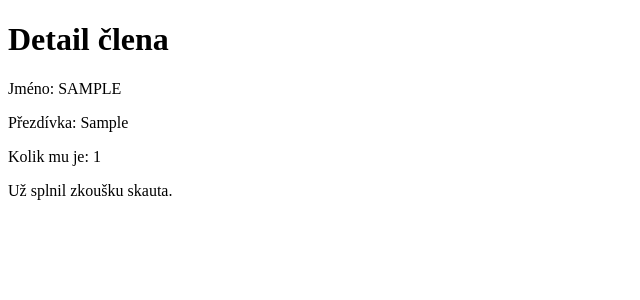
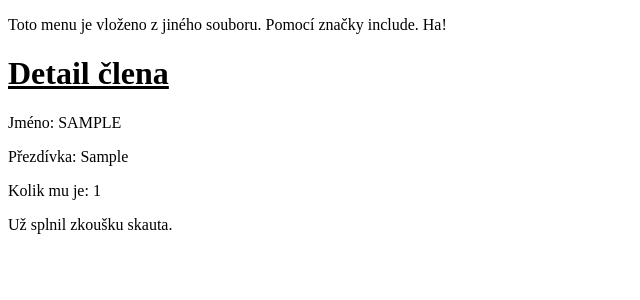
Before and after one commit to trohat/Django-skauti, a Django app: page /clenove/1 in a window 1280 px wide. Shown: the part 52-352 px from the top of the page, without its empty margins (0-640 px from the left). Run offline with Django 4.2, Linux system fonts and the light colour scheme; tables that the repository leaves empty hold one stand-in row (values such as "Sample post").

Commit message:
Velký úkol hotov

```diff
--- /dev/null
+++ b/clenove/static/clenove/styly.css
@@ -0,0 +1,3 @@
+h1 {
+    text-decoration: underline;
+}
--- a/clenove/templates/clenove/base.html
+++ b/clenove/templates/clenove/base.html
@@ -1,3 +1,4 @@
+{% load static %}
 <!DOCTYPE html>
 <html lang="en">
 <head>
@@ -5,14 +6,11 @@
     <meta http-equiv="X-UA-Compatible" content="IE=edge">
     <meta name="viewport" content="width=device-width, initial-scale=1.0">
     <title>{% block title %}Aplikace o skautech{% endblock %}</title>
+    <link rel="stylesheet" href="{% static "clenove\styly.css" %}">
 </head>
 <body>
-    <nav>
-        <ul>
-            <li><a href="{% url "uvod" %}">Úvod</a></li>
-            <li><a href="{% url "clenove" %}">Seznam členů</a></li>
-        </ul>
-    </nav>
+    {% include "clenove\menu.html" %}
+
     {% block content %}
     <p>Omlouváme se, data nejsou k dipozici...</p>
     {% endblock %}
--- /dev/null
+++ b/clenove/templates/clenove/menu.html
@@ -0,0 +1,7 @@
+<nav>
+    <ul>
+        <li><a href="{% url "uvod" %}">Úvod</a></li>
+        <li><a href="{% url "clenove" %}">Seznam členů</a></li>
+    </ul>
+</nav>
+<p>Toto menu je vloženo z jiného souboru. Pomocí značky include. Ha!</p>
--- a/velky-ukol.txt
+++ b/velky-ukol.txt
@@ -40,4 +40,5 @@
 14.) Vytvořte menu - může to být samostatná šablona, která se vkládá na všechny stránky.
 Menu obsahuje odkaz i na úvodní stránku i na seznam členů.
 
-15.) Vytvořte nějaké základní CSS styly (stačí barevné písmo) v samostatném souboru a propojte je do šablon.
+15.) Vytvořte nějaké základní CSS styly (stačí barevné písmo) v samostatném souboru a
+propojte je do šablon.
```
